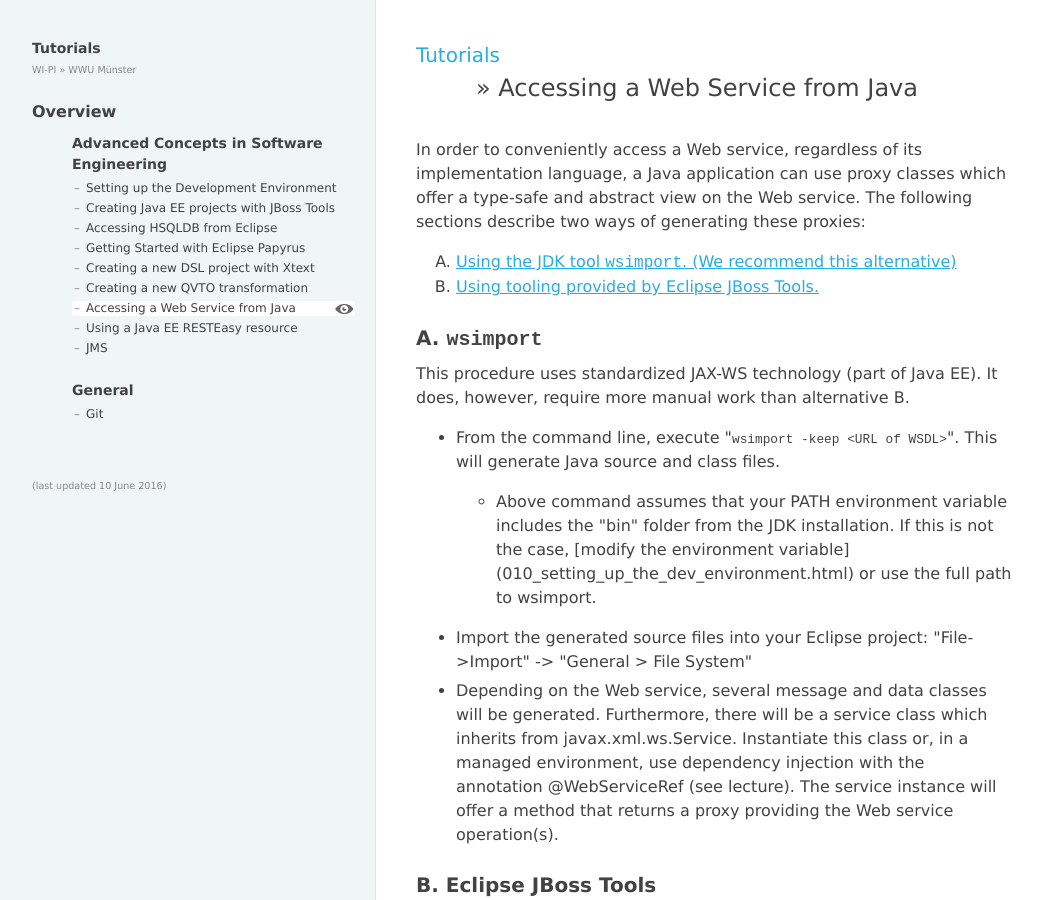
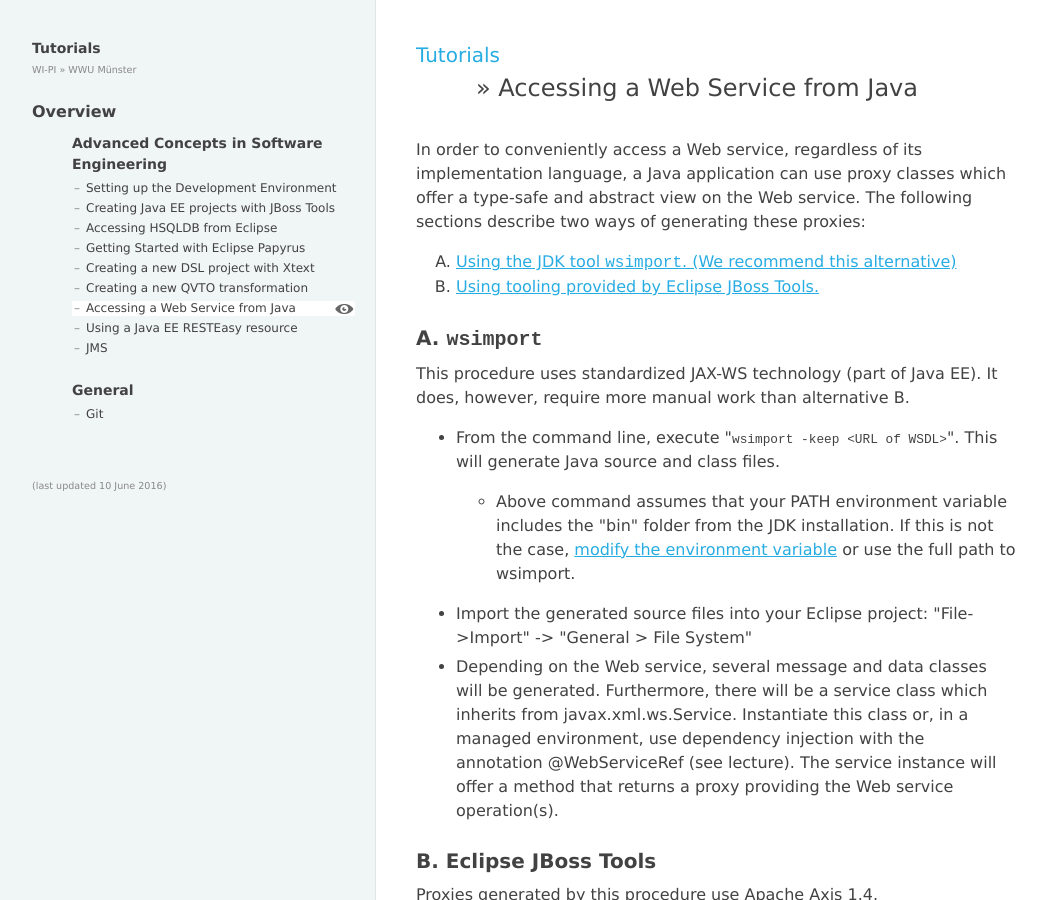
Before and after one commit to wwu-pi/tutorials, a Jekyll site: the page built from lectures/acse/070_tutorial_ws_java.md, in a window 1280 px wide and 900 px high. Shown: the whole window, without its empty margins (8-1054 px from the left). Built offline with Jekyll 4.4.1, drawn with Linux system fonts in a browser that asks for light colours; some of the changed lines change nothing that is shown.

Commit message:
Revert "Use markup links"
This reverts commit afcbc8fd5d734825178b93bd8a426e1ddbb890e9.

```diff
--- a/lectures/acse/070_tutorial_ws_java.md
+++ b/lectures/acse/070_tutorial_ws_java.md
@@ -13,7 +13,7 @@ title: Accessing a Web Service from Java
 <ul>
   <li>From the command line, execute "<small><tt>wsimport -keep &lt;URL of WSDL&gt;</tt></small>". This will generate Java source and class files.
   <ul>
-    <li>Above command assumes that your PATH environment variable includes the "bin" folder from the JDK installation. If this is not the case, [modify the environment variable](010_setting_up_the_dev_environment.html) or use the full path to wsimport.</li>
+    <li>Above command assumes that your PATH environment variable includes the "bin" folder from the JDK installation. If this is not the case, <a href="010_setting_up_the_dev_environment.html">modify the environment variable</a> or use the full path to wsimport.</li>
   </ul>
   </li>
   <li>Import the generated source files into your Eclipse project: "File-&gt;Import" -&gt; "General &gt; File System"</li>
```
